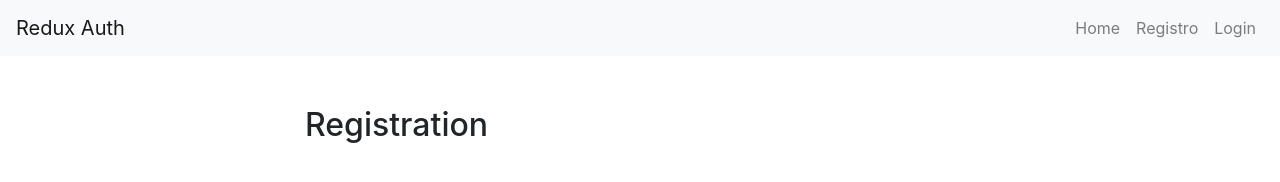
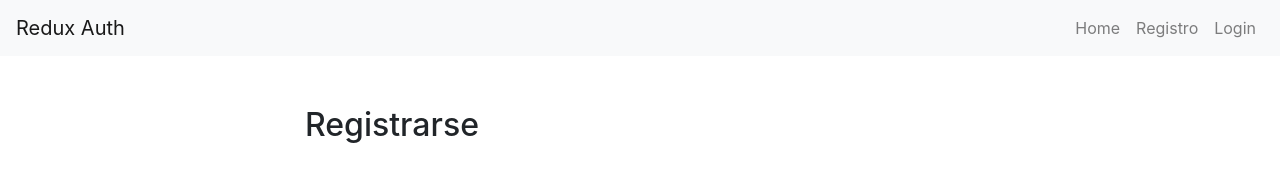
Before and after one commit to Beor18/jwt-elixir-frontend, a React (Create React App) app: page /register in a window 1280 px wide. Shown: the top 182 px of the page. Built offline with nearby package versions, Linux system fonts and the light colour scheme.

Commit message:
pequeños fix

```diff
--- a/src/components/Navbar.js
+++ b/src/components/Navbar.js
@@ -9,7 +9,7 @@ class Navbar extends Component {
             <div className="collapse navbar-collapse" id="navbarSupportedContent">
                 <ul className="navbar-nav ml-auto">
                     <li className="nav-item">
-                    <Link className="nav-link" hto="/">Home</Link>
+                    <Link className="nav-link" to="/">Home</Link>
                     </li>
                     <li class="nav-item">
                         <Link className="nav-link" to="/register">Registro</Link>
--- a/src/components/Register.js
+++ b/src/components/Register.js
@@ -33,7 +33,7 @@ class Register extends Component {
     render() {
         return(
             <div className="container" style={{ marginTop: '50px', width: '700px'}}>
-            <h2 style={{marginBottom: '40px'}}>Registration</h2>
+            <h2 style={{marginBottom: '40px'}}>Registrarse</h2>
             <form onSubmit={ this.handleSubmit }>
 
                 <div className="form-group">
```
